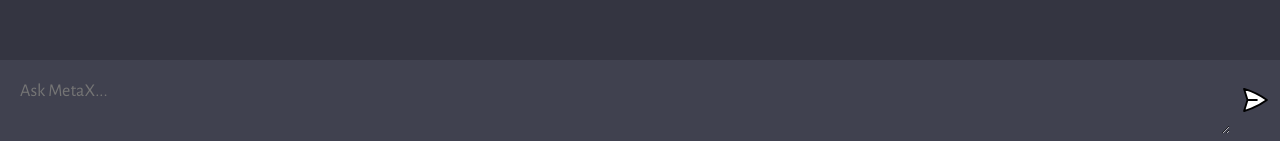
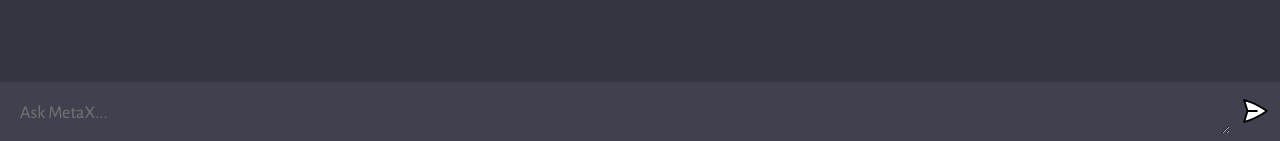
Before and after one commit to metamachin/openai_codex, a website built with Vite: page client/index.html in a window 1280 px wide. Shown: the part 656-797 px from the top of the page. Built offline with nearby package versions, Linux system fonts and the light colour scheme.

Commit message:
Replaced row=1 in input field

```diff
--- a/client/index.html
+++ b/client/index.html
@@ -12,11 +12,10 @@
       <div id="chat_container"></div>
 
       <form>
-        <textarea name="prompt" rows="2" cols="1" placeholder="Ask MetaX..."></textarea>
+        <textarea name="prompt" rows="1" cols="1" placeholder="Ask MetaX..."></textarea>
         <button type="submit"><img src="assets/send.svg" alt="send" />
       </form>
     </div>
-
     <script type="module" src="script.js"></script>
   </body>
 </html>
```
